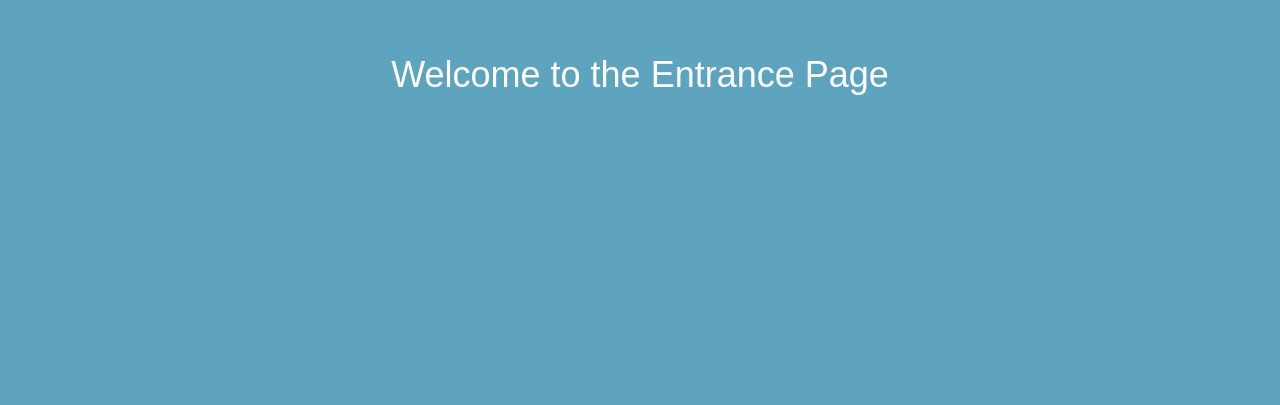
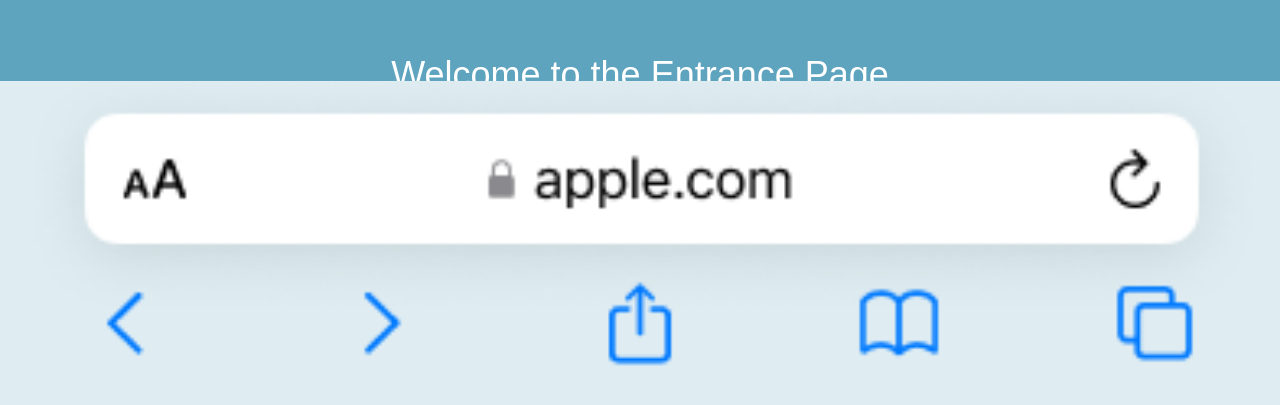
Before and after one commit to syumai6842/pairtag, a Next.js app: page /Entrance in a window 1280 px wide. Shown: the part 325-730 px from the top of the page. Built offline with nearby package versions, Linux system fonts and the light colour scheme.

Commit message:
add footer

```diff
--- a/app/Entrance/page.tsx
+++ b/app/Entrance/page.tsx
@@ -1,10 +1,19 @@
-
+"use client"
+import { motion, AnimatePresence } from 'framer-motion';
 
 export default function Entrance() {
-
   return (
-    <div className="min-h-screen flex items-center justify-center" style={{ backgroundColor: 'var(--primary)' }}>
-      <h1 className="text-white text-4xl">Welcome to the Entrance Page</h1>
-    </div>
+    <AnimatePresence>
+      <motion.div
+        key="entrance"
+        className="min-h-screen flex items-center justify-center"
+        style={{ backgroundColor: 'var(--primary)' }}
+        initial={{ y: 1000 }}
+        animate={{ y: 0 }}
+        transition={{ duration: 1 }}
+      >
+        <h1 className="text-white text-4xl">Welcome to the Entrance Page</h1>
+      </motion.div>
+    </AnimatePresence>
   );
 }
--- a/app/layout.tsx
+++ b/app/layout.tsx
@@ -29,6 +29,11 @@
         className={`${geistSans.variable} ${geistMono.variable} antialiased`}
       >
         {children}
+        <img
+          src="/img/TabBar.png"
+          alt="Tab Bar"
+          style={{ position: 'absolute', bottom: 0, width: '100%', height: 'auto' }}
+        />
       </body>
     </html>
   );
--- a/app/page.tsx
+++ b/app/page.tsx
@@ -1,11 +1,38 @@
 "use client"
 import "./globals.css";
+import { motion, AnimatePresence } from "framer-motion";
+import { useEffect, useState } from "react";
+import { useRouter } from "next/navigation";
 
 export default function Home() {
+  const router = useRouter();
+  const [isExiting, setIsExiting] = useState(false);
+
+  useEffect(() => {
+    if (isExiting) {
+      const timer = setTimeout(() => {
+        router.push("/Entrance");
+      }, 500);
+
+      return () => clearTimeout(timer);
+    }
+  }, [isExiting, router]);
 
   return (
-    <div className={`min-h-screen flex items-center justify-center`} style={{ backgroundColor: 'var(--primary)' }}>
-      <img src="img/pairtaglogo.png" alt="Logo" className="h-auto w-64" />
-    </div>
+    <AnimatePresence>
+      {!isExiting && (
+        <motion.div
+          initial={{ y: 0 }}
+          animate={{ y: 0 }}
+          exit={{ y: -1000 }}
+          transition={{ duration: 0.5 }}
+          className={`min-h-screen flex items-center justify-center`}
+          style={{ backgroundColor: 'var(--primary)' }}
+          onAnimationComplete={() => setIsExiting(true)}
+        >
+          <img src="img/pairtaglogo.png" alt="Logo" className="h-auto w-64" />
+        </motion.div>
+      )}
+    </AnimatePresence>
   );
 }
--- a/package.json
+++ b/package.json
@@ -10,6 +10,7 @@
   },
   "dependencies": {
     "firebase": "^11.0.1",
+    "framer-motion": "^11.11.11",
     "next": "^15.0.2",
     "node-fetch": "^2.7.0",
     "react": "19.0.0-rc-02c0e824-20241028",
```
Also changed, not shown: public/img/TabBar.png (added), 1 other file (tests, documents, lock files or other folders).
